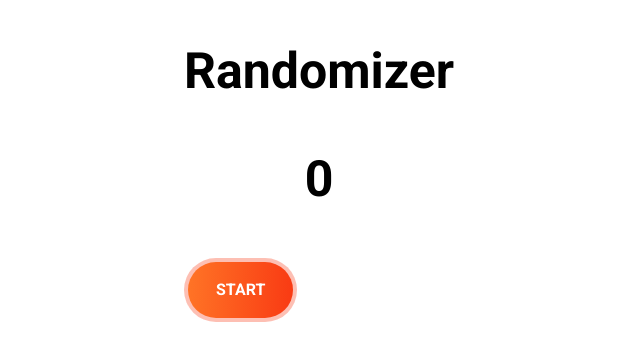
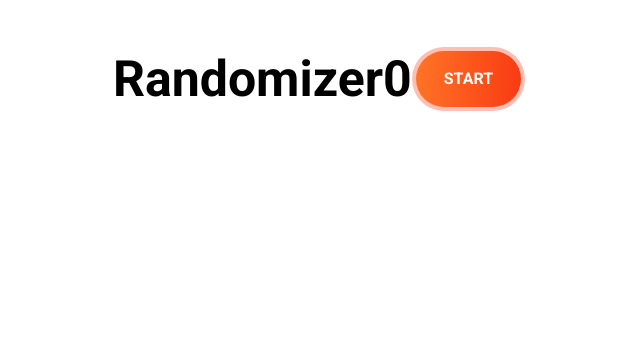
Before and after one commit to kovalev-hub/randomizer, a plain HTML site: page index.html in a window 1280 px wide. Shown: the whole page, without its empty margins (321-961 px from the left). Drawn offline with Linux system fonts and the light colour scheme.

Commit message:
feat: add new styles

```diff
--- a/style.css
+++ b/style.css
@@ -6,6 +6,13 @@ body {
 .randomizer {
   display: flex;
   flex-direction: row;
+  align-items: center;
+  justify-content: center;
+}
+
+.randomizer-container {
+  display: flex;
+  flex-dircetion: column;
   align-items: center;
   justify-content: center;
 }
```
